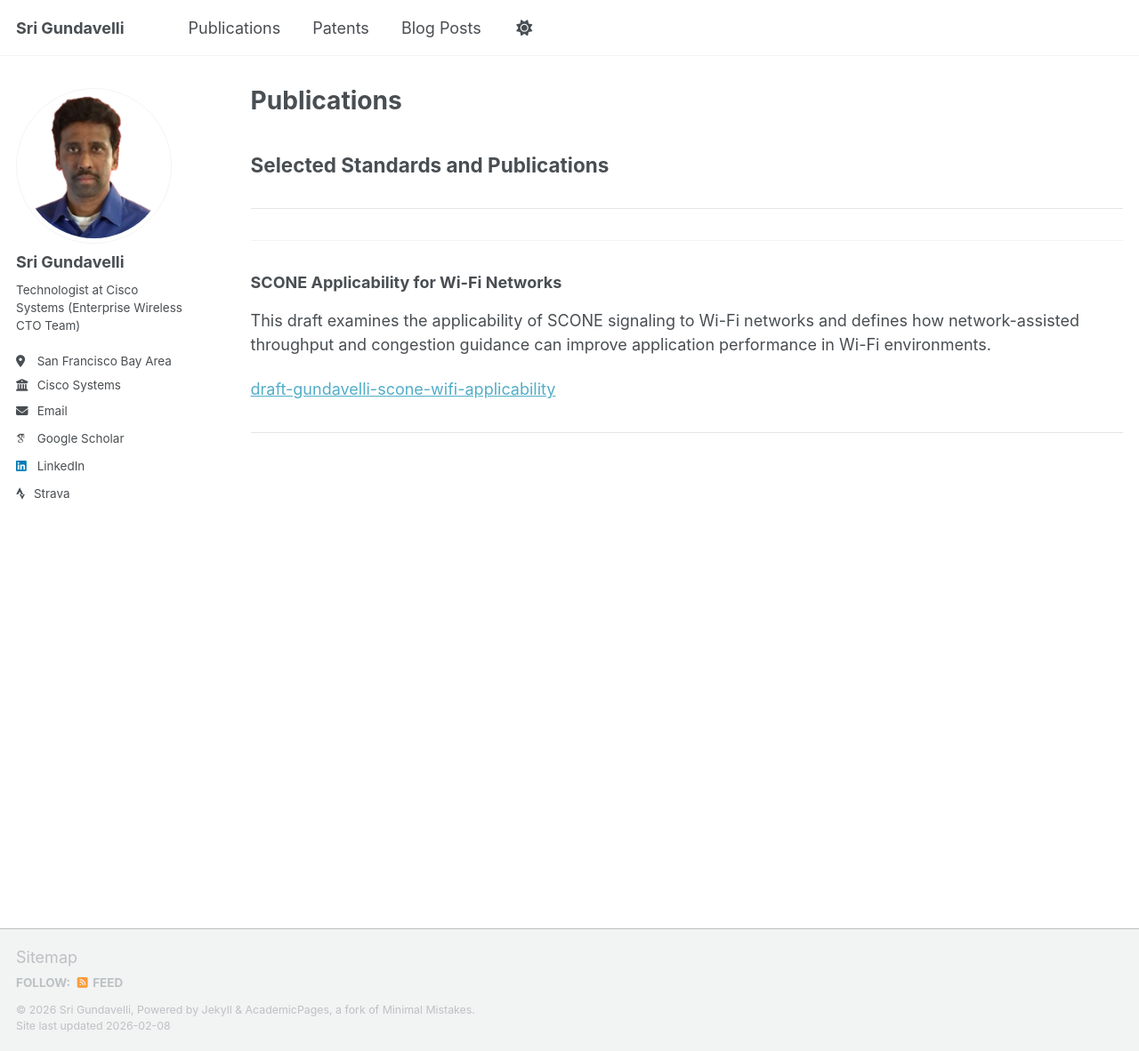
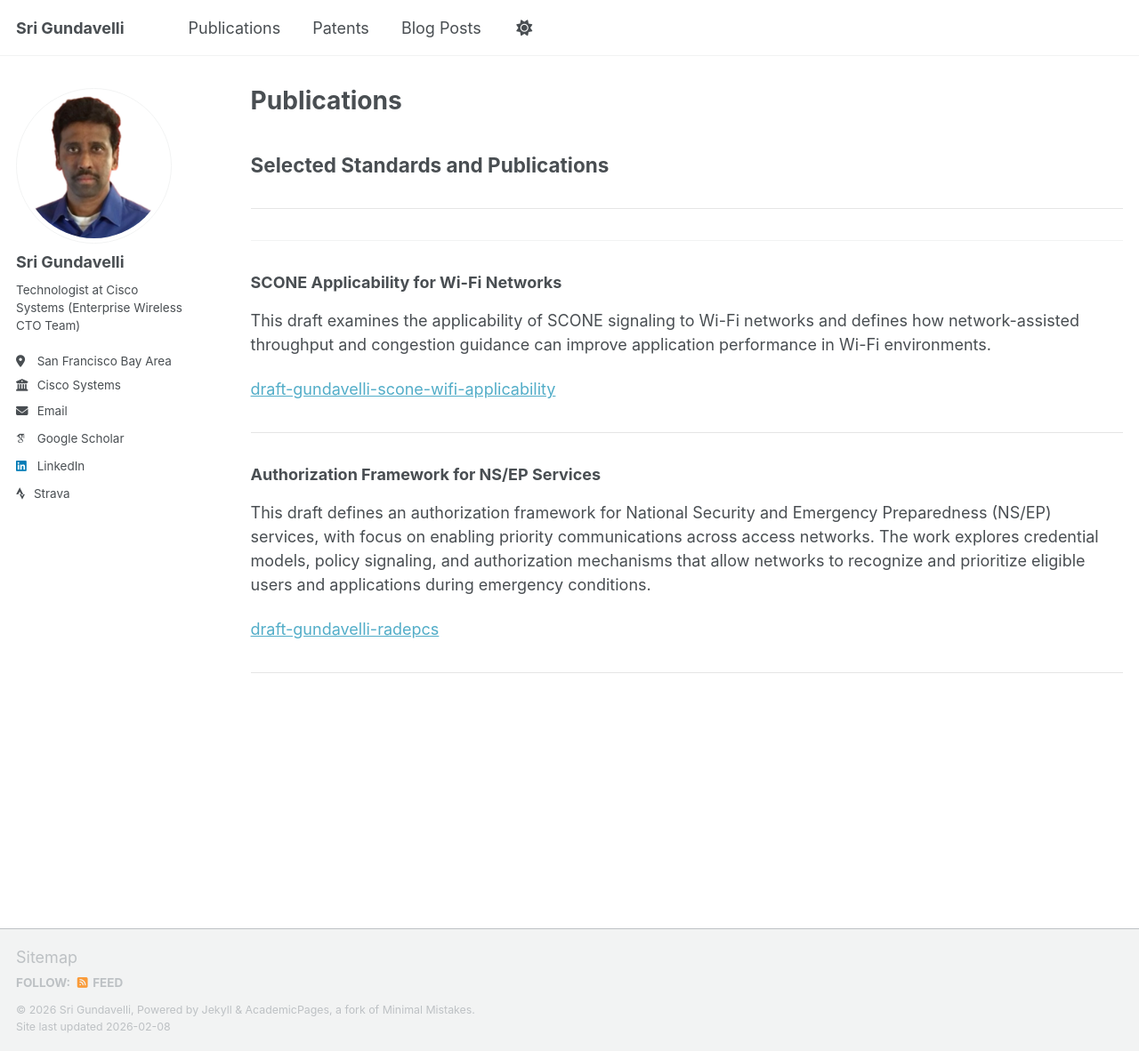
Before and after one commit to srigundavelli/srigundavelli.github.io, a Jekyll site: the page built from _pages/publications.html, in a window 1280 px wide and 1182 px high. Shown: the whole window at 89% size. Built offline with Jekyll 4.4.1, drawn with Linux system fonts in a browser that asks for light colours; some web fonts are replaced; a script that is not in the unit is left out.

Commit message:
Update publications.html

```diff
--- a/_pages/publications.html
+++ b/_pages/publications.html
@@ -6,23 +6,18 @@ author_profile: true
 ---
 
 <h2>Selected Standards and Publications</h2>
-
-
 <hr style="border:none; border-top:1px solid #e5e5e5; margin:35px 0;">
 
 <!------------------------------------------->
 <!-- Separator between publication entries -->
 <!------------------------------------------->
-
 <hr>
 <h3>SCONE Applicability for Wi-Fi Networks</h3>
-
 <p>
 This draft examines the applicability of SCONE signaling to Wi-Fi networks and
 defines how network-assisted throughput and congestion guidance can improve
 application performance in Wi-Fi environments.
 </p>
-
 <p>
 <a href="https://datatracker.ietf.org/doc/draft-gundavelli-scone-wifi-applicability/">
 draft-gundavelli-scone-wifi-applicability
@@ -32,5 +27,19 @@ draft-gundavelli-scone-wifi-applicability
 <!------------------------------------------->
 <!-- Separator between publication entries -->
 <!------------------------------------------->
+<hr style="border:none; border-top:1px solid #e5e5e5; margin:35px 0;">
+<h3>Authorization Framework for NS/EP Services</h3>
+<p>
+This draft defines an authorization framework for National Security and Emergency Preparedness (NS/EP) services, with focus on enabling priority communications across access networks. The work explores credential models, policy signaling, and authorization mechanisms that allow networks to recognize and prioritize eligible users and applications during emergency conditions.
+</p>
+<p>
+<a href="https://www.ietf.org/archive/id/draft-gundavelli-radepcs-02.txt">
+draft-gundavelli-radepcs
+</a>
+</p>
 
+
+<!------------------------------------------->
+<!-- Separator between publication entries -->
+<!------------------------------------------->
 <hr style="border:none; border-top:1px solid #e5e5e5; margin:35px 0;">
```
